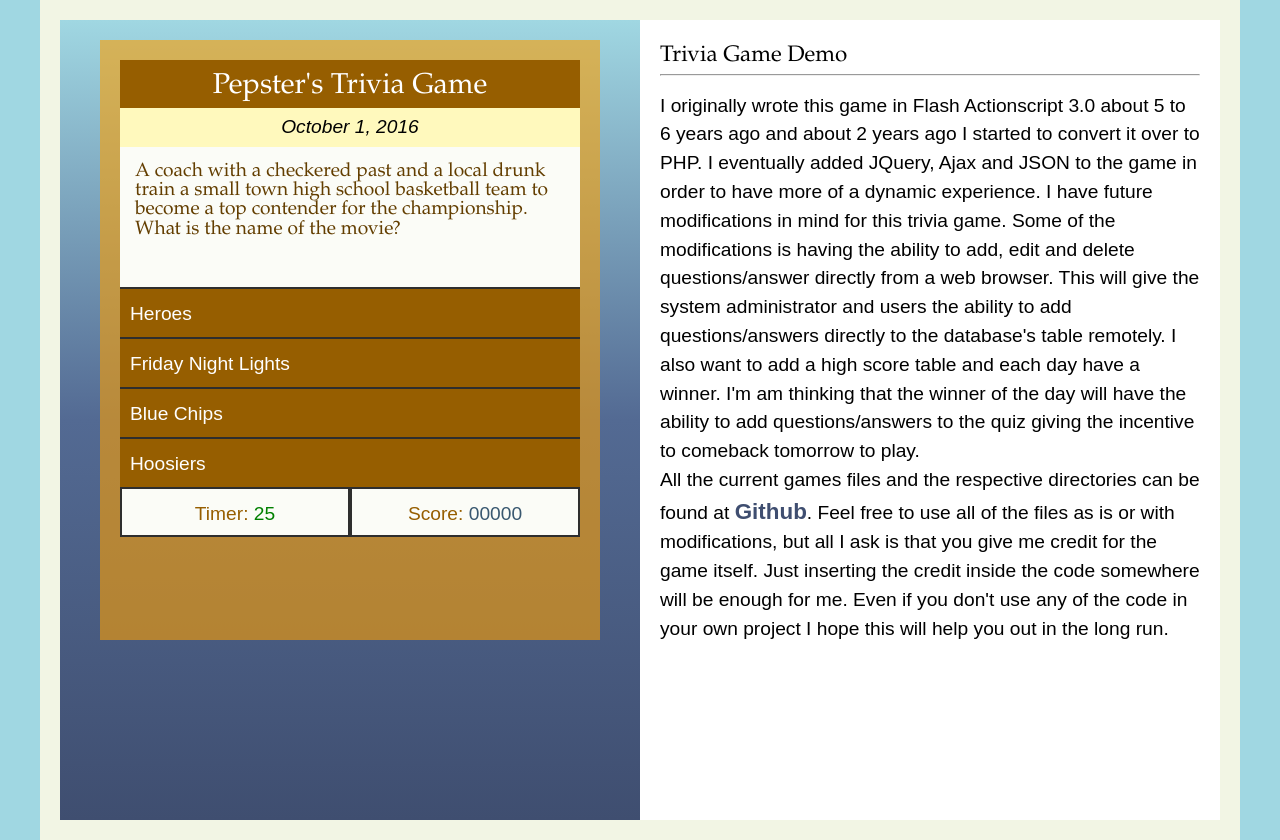
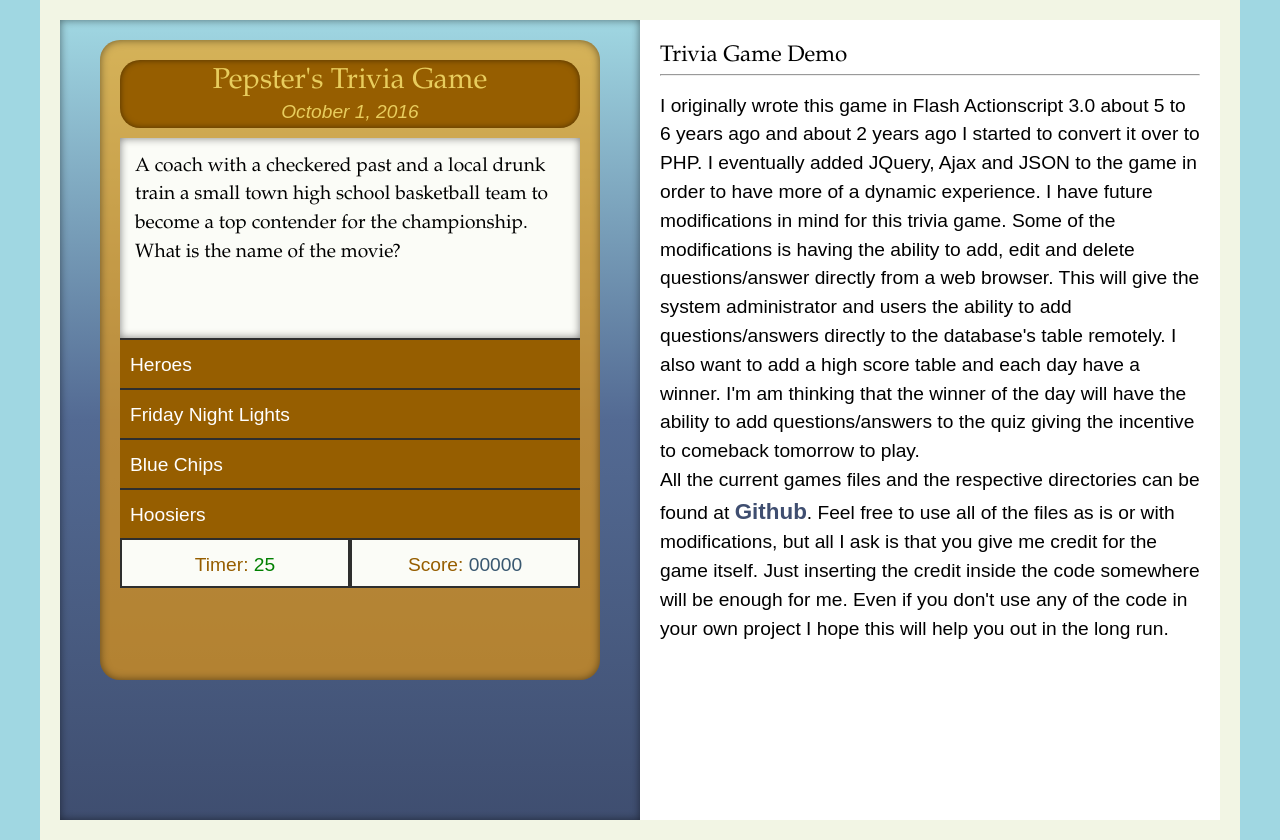
Before and after one commit to Strider64/Trivia-Quiz-PHP-JQuery-Game, a PHP site: page /trivia.php in a window 1280 px wide. Shown: the part 200-1040 px from the top of the page. Run offline with PHP 8.4, Linux system fonts and the light colour scheme; data comes from the database, SQL or seed files in the repository.

Commit message:
Add files via upload

```diff
--- a/css/stylesheet.css
+++ b/css/stylesheet.css
@@ -250,43 +250,66 @@ div.mainContent {
     background-image: -moz-linear-gradient(#a0d7e2, #536a93, #3f4e70);
     background-image: -webkit-linear-gradient(#a0d7e2, #536a93, #3f4e70);
     background-image: linear-gradient(#a0d7e2, #536a93, #3f4e70);
+    -moz-box-shadow: inset 0 0 9px rgba(0, 0, 0, 0.5);
+    -webkit-box-shadow: inset 0 0 9px rgba(0, 0, 0, 0.5);
+    box-shadow: inset 0 0 9px rgba(0, 0, 0, 0.5);
     height: 800px;
     padding: 20px; }
     div.mainContent .gameBackground .mainGame {
+      -moz-box-shadow: inset 0 0 9px rgba(0, 0, 0, 0.5);
+      -webkit-box-shadow: inset 0 0 9px rgba(0, 0, 0, 0.5);
+      box-shadow: inset 0 0 9px rgba(0, 0, 0, 0.5);
+      -moz-border-radius: 20px;
+      -webkit-border-radius: 20px;
+      border-radius: 20px;
       display: block;
       width: 100%;
       max-width: 500px;
-      height: 600px;
+      height: 640px;
       background-color: rgba(252, 158, 0, 0.6);
       padding: 20px;
       margin: 0 auto; }
       div.mainContent .gameBackground .mainGame div.quizHeading h1.quizTitle {
+        -moz-border-radius: 20px;
+        -webkit-border-radius: 20px;
+        border-radius: 20px;
+        -moz-box-shadow: 1px 1px 2px rgba(0, 0, 0, 0.6);
+        -webkit-box-shadow: 1px 1px 2px rgba(0, 0, 0, 0.6);
+        box-shadow: 1px 1px 2px rgba(0, 0, 0, 0.6);
+        -moz-box-shadow: inset 0 0 6px rgba(0, 0, 0, 0.5);
+        -webkit-box-shadow: inset 0 0 6px rgba(0, 0, 0, 0.5);
+        box-shadow: inset 0 0 6px rgba(0, 0, 0, 0.5);
         background-color: #965e00;
         font-family: "Palatino Linotype", "Book Antiqua", Palatino, serif;
         font-size: 1.8rem;
-        line-height: 1.5;
-        color: #FFFFFF;
+        line-height: 1.2;
+        color: #E8CD5D;
         padding: 5px 0 0;
         text-align: center; }
         div.mainContent .gameBackground .mainGame div.quizHeading h1.quizTitle span.todaysDate {
           display: block;
-          background-color: #FFF9BD;
           font-family: Arial, Helvetica, sans-serif;
           font-size: 1.2rem;
-          color: #000000;
+          line-height: 1.2;
+          color: #E8CD5D;
           font-style: italic;
-          padding: 5px; }
+          padding-bottom: 5px; }
       div.mainContent .gameBackground .mainGame .questStyle {
+        -moz-box-shadow: inset 0 0 9px rgba(0, 0, 0, 0.5);
+        -webkit-box-shadow: inset 0 0 9px rgba(0, 0, 0, 0.5);
+        box-shadow: inset 0 0 9px rgba(0, 0, 0, 0.5);
         display: block;
         width: 100%;
         max-width: 100%;
-        height: 140px;
+        height: 200px;
         background-color: #FBFCF7;
-        padding: 15px; }
+        padding: 15px;
+        margin-top: 10px; }
         div.mainContent .gameBackground .mainGame .questStyle h3 {
           font-family: "Palatino Linotype", "Book Antiqua", Palatino, serif;
           font-size: 1.2rem;
-          color: #633e00; }
+          line-height: 1.5;
+          color: #000000; }
       div.mainContent .gameBackground .mainGame [class^="answer"] {
         display: block;
         width: 100%;
@@ -365,7 +388,11 @@ div.mainContent {
       height: auto; }
     div.mainContent .gameBackground {
       height: auto;
-      padding: 0; } }
+      padding: 0; }
+      div.mainContent .gameBackground .mainGame {
+        -moz-border-radius: 0;
+        -webkit-border-radius: 0;
+        border-radius: 0; } }
 /* TABLET MEDIA QUERY STYLING */
 @media only screen and (min-width: 481px) and (max-width: 1020px) {
   /* 481px = 30.063em & 768px = 48em */
@@ -396,7 +423,11 @@ div.mainContent {
       height: auto; }
     div.mainContent .gameBackground {
       height: auto;
-      padding: 0; } }
+      padding: 0; }
+      div.mainContent .gameBackground .mainGame {
+        -moz-border-radius: 0;
+        -webkit-border-radius: 0;
+        border-radius: 0; } }
 /* TABLET MEDIA QUERY STYLING */
 @media only screen and (min-width: 1021px) {
   /* 481px = 30.063em & 768px = 48em */ }
```
Also changed, not shown: 1 other file.
